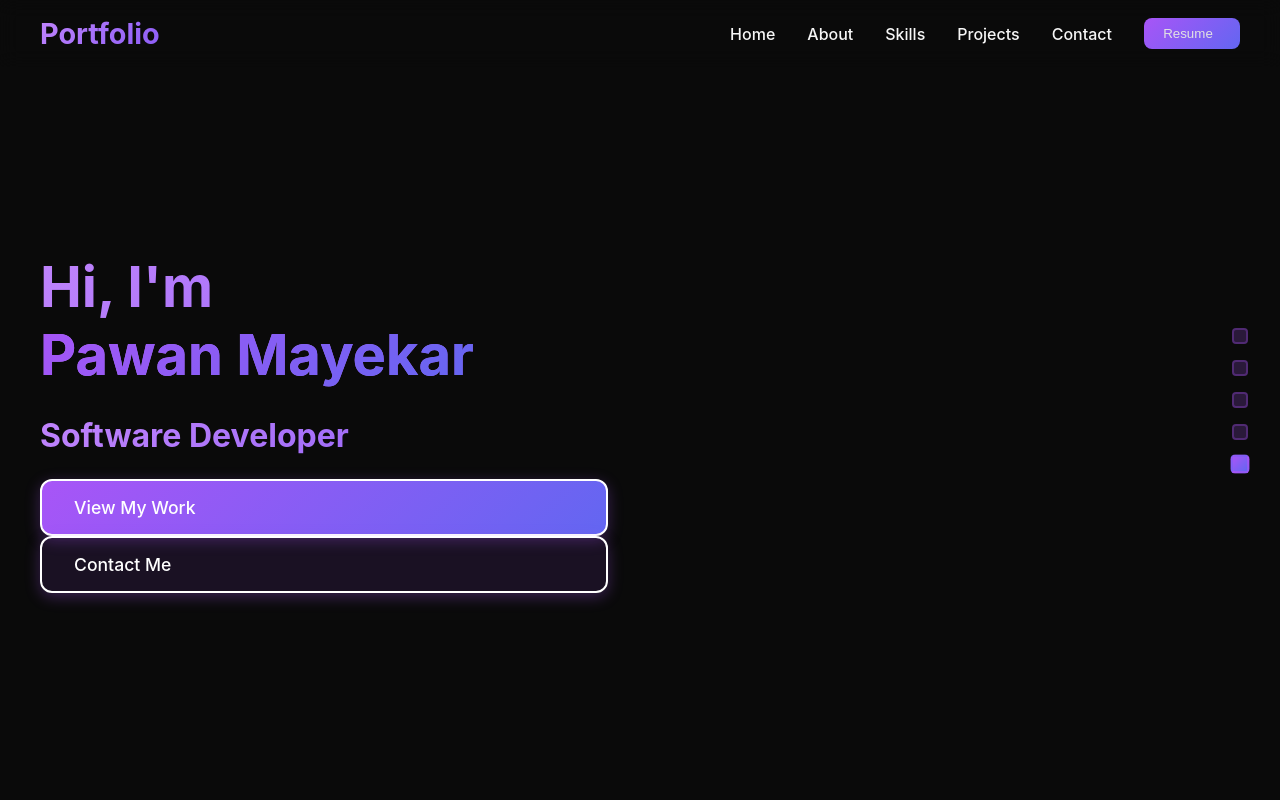
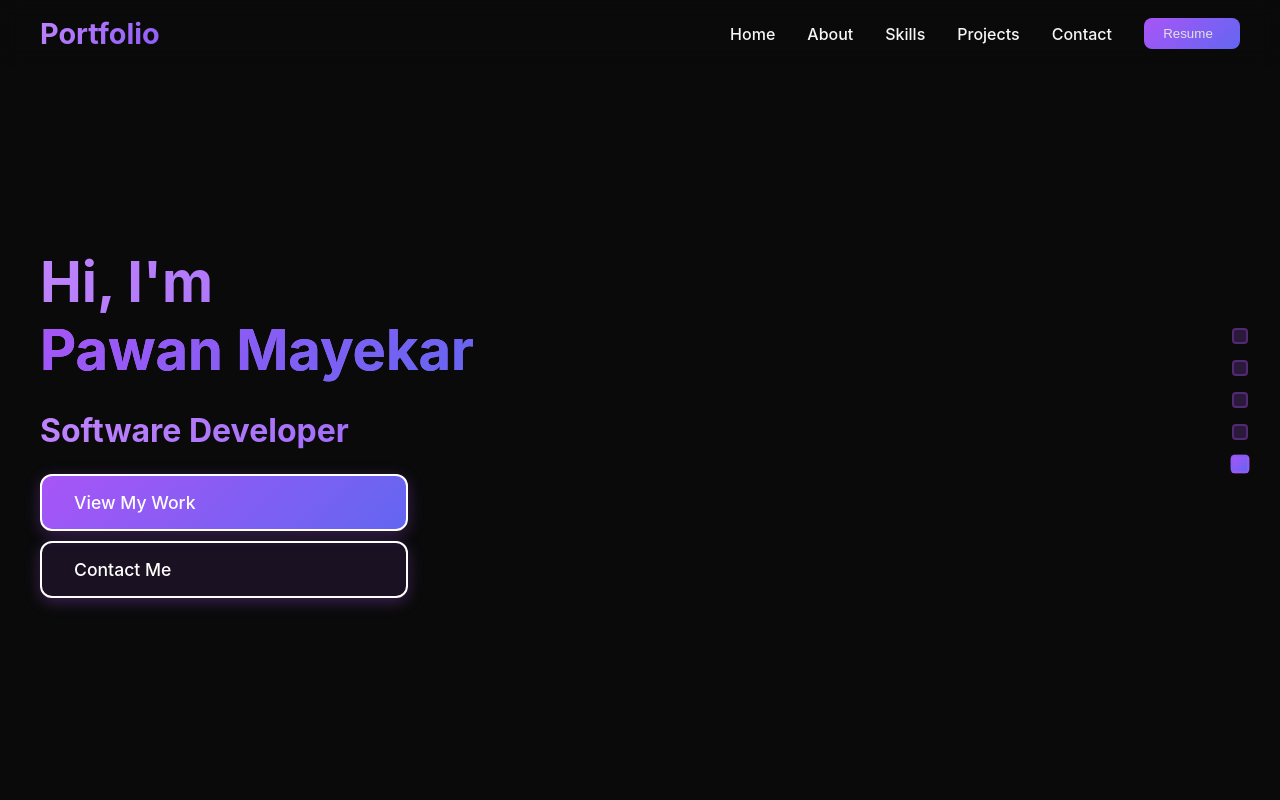
Before and after one commit to PawanMayekar/portfolio, a React (Create React App) app: page / in a window 1280 px wide. Shown: the top 800 px of the page. Built offline with nearby package versions, Linux system fonts and the light colour scheme.

Commit message:
allignment

```diff
--- a/src/styles/hero.css
+++ b/src/styles/hero.css
@@ -219,6 +219,7 @@
   background: var(--primary-gradient);
   color: #fff;
   border: 2px solid;
+  width: 300px;
   box-shadow: 0 4px 15px rgba(168, 85, 247, 0.3);
 }
 
@@ -227,6 +228,8 @@
   background: rgba(168, 85, 247, 0.1);
   color: #fff;
   border: 2px solid;
+  width: 300px;
+  margin-top: 10px;
   box-shadow: 0 4px 15px rgba(168, 85, 247, 0.3);
 }
 
--- a/src/styles/navbar.css
+++ b/src/styles/navbar.css
@@ -121,7 +121,7 @@
   .nav-menu {
     position: fixed;
     top: 70px;
-    right: -100%;
+    right: -120%;
     flex-direction: column;
     background-color: var(--card-background);
     border: 1px solid var(--border-color);
```
